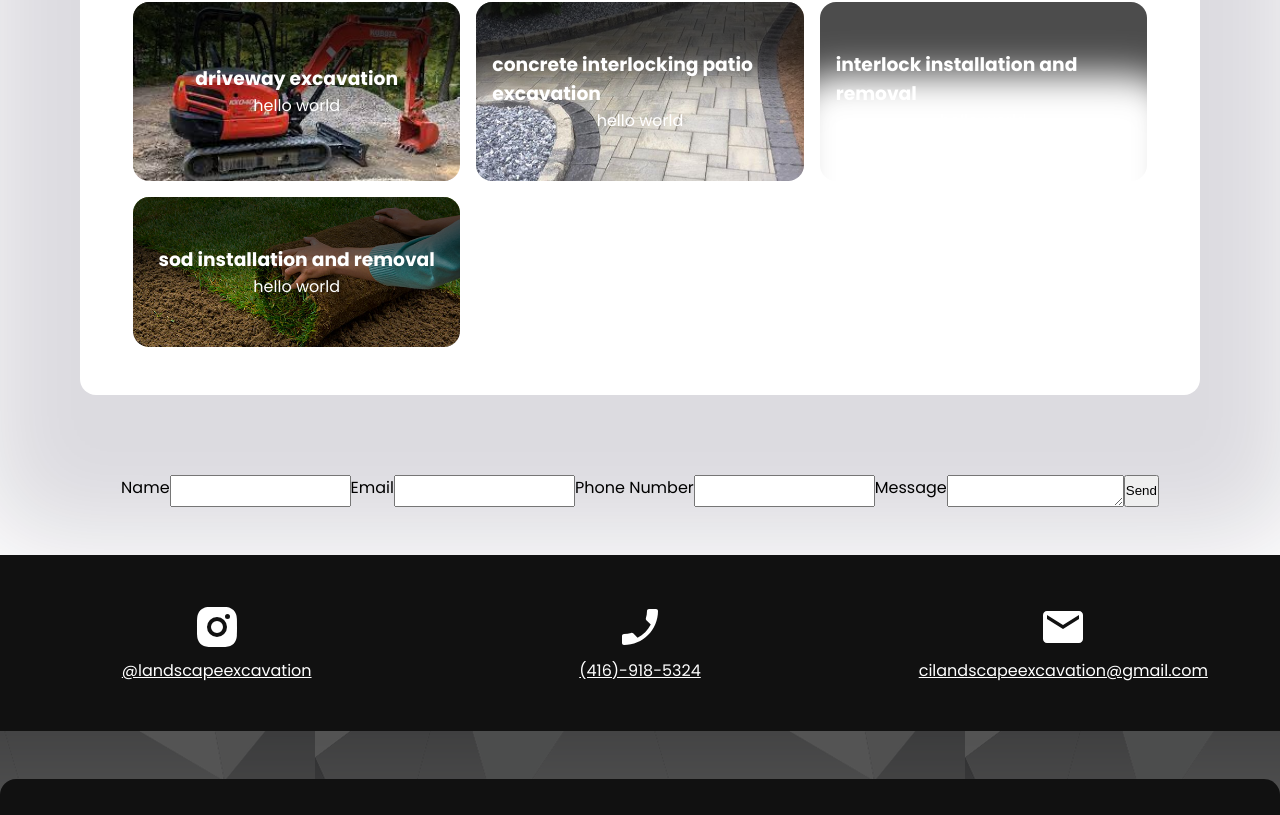
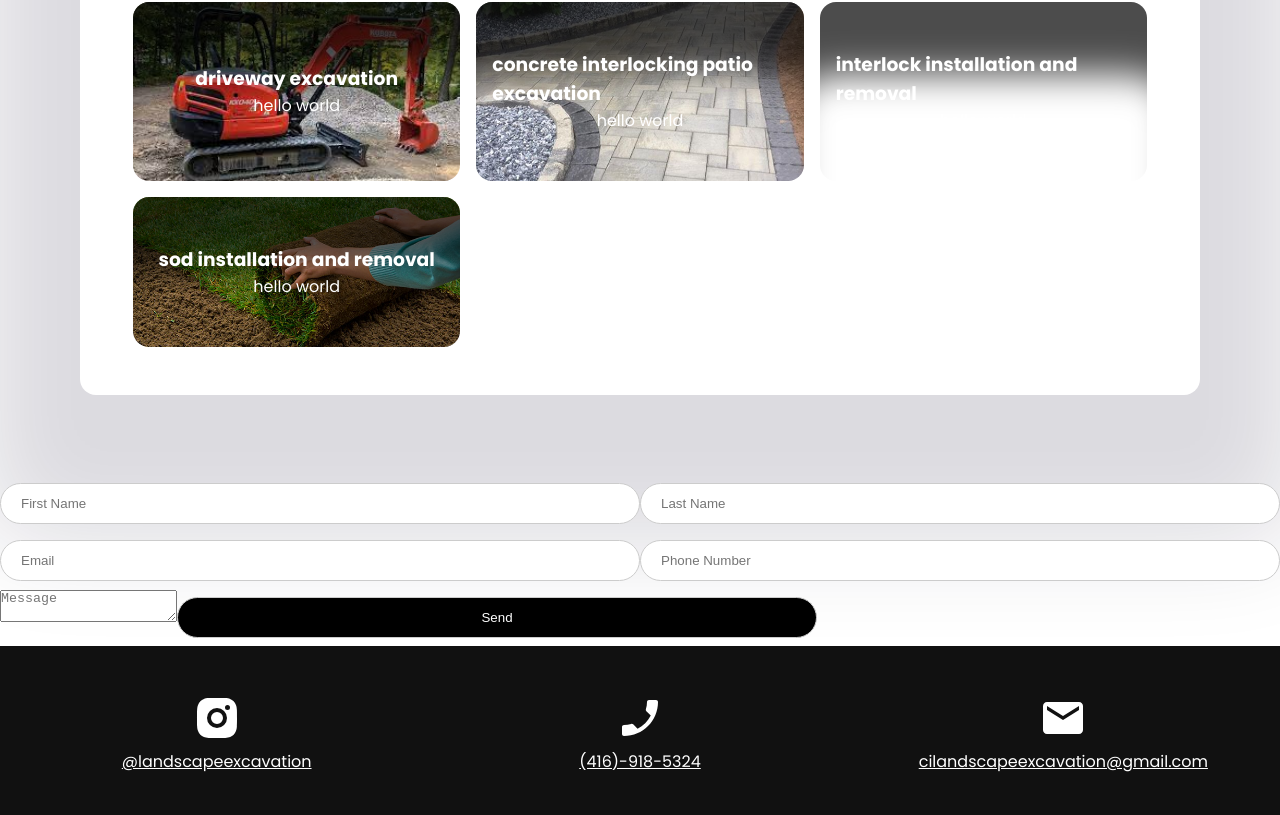
Before and after one commit to Livar94/construction, a React (Create React App) app: page / in a window 1280 px wide. Shown: the part 1798-2613 px from the top of the page. Built offline with nearby package versions, Linux system fonts and the light colour scheme.

Commit message:
styled form

```diff
--- a/src/components/home/Email.jsx
+++ b/src/components/home/Email.jsx
@@ -18,15 +18,18 @@ const Email = () => {
 
   return (
     <Form ref={form} onSubmit={sendEmail}>
-      <label>Name</label>
-      <input type="text" name="user_name" required />
-      <label>Email</label>
-      <input type="email" name="user_email" required />
-      <label>Phone Number</label>
-      <input type="tel" name="user_number" required pattern="[0-9]{3}[0-9]{3}[0-9]{4}" />
-      <label>Message</label>
-      <textarea name="message" required />
-      <input type="submit" value="Send" required />
+      <label></label>
+      <input type="text" placeholder='First Name' name="user_name" required />
+      <input type="text" placeholder='Last Name' name="user_name" required />
+      <label></label>
+      <input type="email" placeholder='Email' name="user_email" required />
+      <label></label>
+      <input type="tel" name="user_number" placeholder='Phone Number' required pattern="[0-9]{3}[0-9]{3}[0-9]{4}" />
+      <label></label>
+      <textarea name="message" required placeholder='Message'/>
+      <input type="submit" className='btn' value="Send" required />
+      {/* <Button></Button> */}
+
     </Form>
   );
 };
@@ -34,10 +37,53 @@ const Email = () => {
 export default Email;
 
 const Form = styled.form`
-  display: flex;
-  justify-content:center ;
-  margin: 3rem;
+  /* display: flex;
+  justify-content:center ; */
+  > input {
+    width: 50%;
+  padding: 12px 20px;
+  margin: 8px 0;
+  display: inline-block;
+  border: 1px solid #ccc;
+  border-radius: 2em;
+  :hover{
+        background-color: lightgray;
+        color: black;
+    }
+
+  }
+
+  > .btn {
+      background-color: black;
+      color: white;
+      cursor: pointer;
+     :hover{
+        background-color: lightgray;
+        color: black;
+     }
+  }
+
+
   @media only screen and (max-width: 768px) {
     flex-direction: column;
   }
 `;
+
+// // const Button = styled.button`
+// //   padding: 0.5em 3em;
+// //   border: none;
+// //   border-radius: 2em;
+// //   background-color: black;
+// //   :hover{
+// //         background-color: lightgray;
+// //         color: black;
+// //     }
+// //   cursor: pointer;
+// //   > input {
+// //     color: white;
+// //     background-color: black;
+// //     cursor: pointer;
+// //
+// //   }
+
+// `;
```
